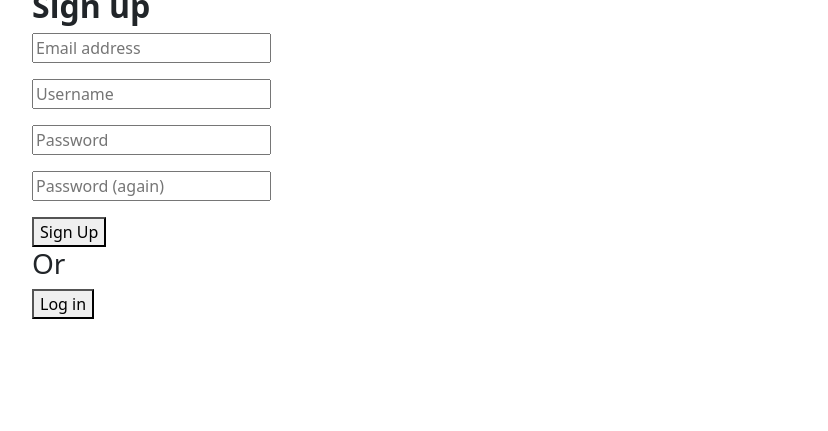
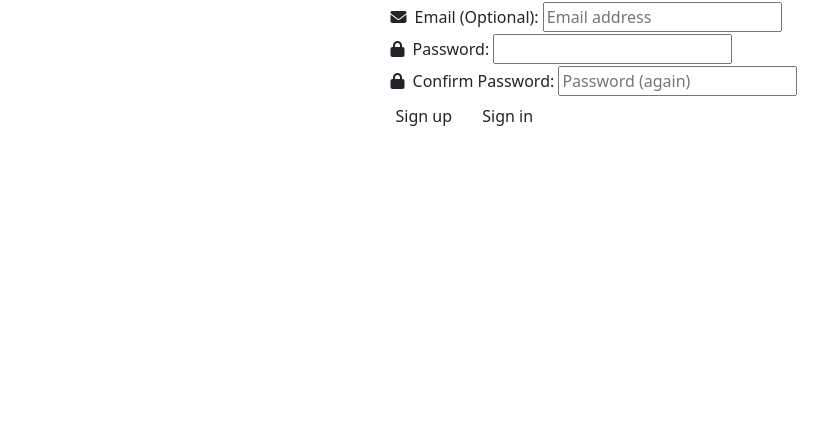
Before and after one commit to ku-market-place/ku-market-place, a Django app: page /accounts/signup/ in a window 1280 px wide. Shown: the part 369-800 px from the top of the page, without its empty margins (50-878 px from the left). Run offline with Django 4.2, Linux system fonts and the light colour scheme; some libraries are stand-ins or nearby versions.

Commit message:
Implement Signup Page

```diff
--- a/ku_market_place/templates/account/signup.html
+++ b/ku_market_place/templates/account/signup.html
@@ -1,36 +1,35 @@
-<link href="https://cdn.jsdelivr.net/npm/bootstrap@5.3.2/dist/css/bootstrap.min.css" rel="stylesheet" integrity="sha384-T3c6CoIi6uLrA9TneNEoa7RxnatzjcDSCmG1MXxSR1GAsXEV/Dwwykc2MPK8M2HN" crossorigin="anonymous">
-<script src="https://cdn.jsdelivr.net/npm/bootstrap@5.3.2/dist/js/bootstrap.bundle.min.js" integrity="sha384-C6RzsynM9kWDrMNeT87bh95OGNyZPhcTNXj1NW7RuBCsyN/o0jlpcV8Qyq46cDfL" crossorigin="anonymous"></script>
-{% load static %}
-<link rel="stylesheet" href="{% static 'authentication_stylesheet.css' %}">
-<section>
-<div class="container">
-    <form method="POST">
-        <div class="container-xs">
-            <img src="{% static 'images/ku-icon.png' %}" alt="logo">
-            <h1>KU Hub</h1>
-        </div>
-        <h2><b>Sign up</b></h2>
-        {% csrf_token %}
-        <div class="signup">
-        {% for field in form %}
-        <p>
-            {% if field.errors %}
-            <ul class="errorlist">
-                {% for error in field.errors %}
-                <li>{{ error }}</li>
-                {% endfor %}
-            </ul>
-            {% endif %}
-            {{ field }}
-        </p>
-        {% endfor %}
-            </div>
-    <div class="contain">
-    <button type="submit" >Sign Up</button>
-    </form>
-    <h3>Or</h3>
-    <button onclick="document.location='/accounts/login'"> Log in </button>
+<!DOCTYPE html>
+<html lang="en">
+<head>
+    {% load static %}
+    {% load socialaccount %}
+    <meta charset="UTF-8">
+    <meta name="viewport" content="width=device-width, initial-scale=1.0">
+    <link rel="stylesheet" href="{% static 'vendor/bootstrap/css/signup_stylesheet.css' %}">
+    <link href="https://cdn.jsdelivr.net/npm/bootstrap@5.3.2/dist/css/bootstrap.min.css" rel="stylesheet" integrity="sha384-T3c6CoIi6uLrA9TneNEoa7RxnatzjcDSCmG1MXxSR1GAsXEV/Dwwykc2MPK8M2HN" crossorigin="anonymous">
+    <script src="https://cdn.jsdelivr.net/npm/bootstrap@5.3.2/dist/js/bootstrap.bundle.min.js" integrity="sha384-C6RzsynM9kWDrMNeT87bh95OGNyZPhcTNXj1NW7RuBCsyN/o0jlpcV8Qyq46cDfL" crossorigin="anonymous"></script>
+    <script src="https://kit.fontawesome.com/69adf0a164.js" crossorigin="anonymous"></script>
+    <title>Document</title>
+</head>
+<body>
+
+<div class="d-flex align-items-center justify-content-center vh-100">
+    <div class="form-container">
+        <h3 class="title">Create Account</h3>
+        <form class="form-horizontal">
+            <i class="fa-solid fa-user m-2"></i>Username: {{ form.username }}
+            <br>
+            <i class="fa-solid fa-envelope m-2"></i>Email (Optional): {{ form.email }}
+            <br>
+            <i class="fa-solid fa-lock m-2"></i>Password: <input type="password" name="password" value="{{ form.password }}">
+            <br>
+            <i class="fa-solid fa-lock m-2"></i>Confirm Password: {{ form.password2 }}
+            <br>
+            <button class="btn signup">Sign up</button>
+            <button class="btn signin"><a class="nav-link" href="{% provider_login_url google %}">Sign in</a></button>
+        </form>
     </div>
 </div>
-</div>
-</section>
+
+</body>
+</html>
```
